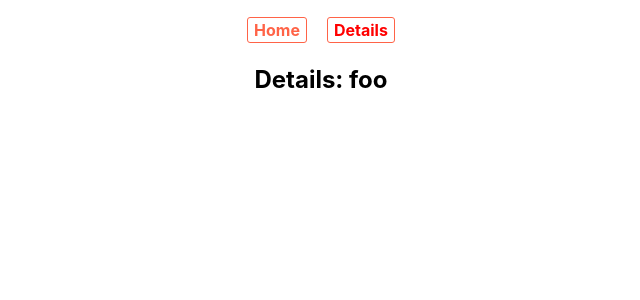
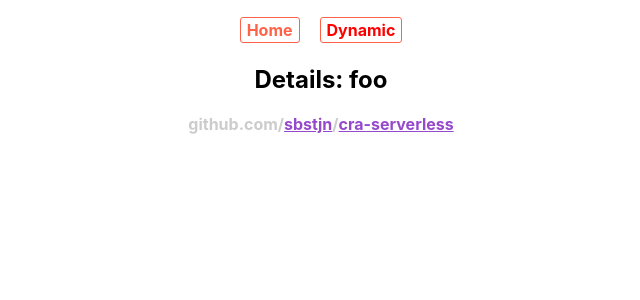
Before and after one commit to evgpan/cra-serverless, a React (Create React App) app: page /details/foo in a window 1280 px wide. Shown: the top 300 px of the page, without its empty margins (319-959 px from the left). Built offline with nearby package versions, Linux system fonts and the light colour scheme.

Commit message:
chore: Update react app

```diff
--- a/src/App.tsx
+++ b/src/App.tsx
@@ -1,11 +1,13 @@
 import React from 'react'
-import styled from 'styled-components'
 import { Helmet } from 'react-helmet-async'
 import { Route, Switch } from 'react-router'
-import { createGlobalStyle } from 'styled-components'
+import styled, { createGlobalStyle } from 'styled-components'
 
+import { Details } from './pages/Details'
+import { NotFound } from './pages/Error'
 import { Home } from './pages/Home'
-import { Details } from './pages/Details'
+
+import { Footer } from './components/Footer'
 import { Navigation } from './components/Navigation'
 
 const GlobalStyles = createGlobalStyle`
@@ -29,7 +31,7 @@ const App: React.FC = () => (
     <GlobalStyles />
 
     <Helmet>
-      <title>CRA Serverless</title>
+      <title>cra-serverless</title>
     </Helmet>
 
     <Wrapper>
@@ -37,8 +39,12 @@ const App: React.FC = () => (
 
       <Switch>
         <Route path="/details/:id" component={Details} />
-        <Route component={Home} />
+        <Route path="/" component={Home} exact />
+
+        <Route component={NotFound} />
       </Switch>
+
+      <Footer />
     </Wrapper>
   </>
 )
--- /dev/null
+++ b/src/components/Footer.tsx
@@ -0,0 +1,19 @@
+import React from 'react'
+import styled from 'styled-components'
+
+const Link = styled.a`
+  color: #9649cb;
+`
+
+const Wrapper = styled.div`
+  font-weight: bold;
+  color: #ccc;
+`
+
+export const Footer = () => (
+  <Wrapper>
+    github.com/
+    <Link href="https://sbstjn.com">sbstjn</Link>/
+    <Link href="https://github.com/sbstjn/cra-serverless">cra-serverless</Link>
+  </Wrapper>
+)
--- a/src/components/Navigation.tsx
+++ b/src/components/Navigation.tsx
@@ -1,8 +1,9 @@
 import React, { useCallback } from 'react'
+import { useLocation, NavLink } from 'react-router-dom'
 import styled from 'styled-components'
-import { useLocation, NavLink } from 'react-router-dom'
 
 const activeClassName = 'active'
+
 const StyledLink = styled(NavLink).attrs({
   activeClassName,
 })`
@@ -46,6 +47,10 @@ export const Navigation = () => {
     return location.pathname.indexOf('details/') > -1
   }, [location.pathname])
 
+  const random = Math.random()
+    .toString(36)
+    .substring(2, 15)
+
   return (
     <Wrapper>
       <List>
@@ -57,11 +62,11 @@ export const Navigation = () => {
 
         <ListItem>
           <StyledLink
-            to="/details/foo"
+            to={'/details/' + random}
             activeClassName={activeClassName}
             isActive={isDetailsActive}
           >
-            Details
+            Dynamic
           </StyledLink>
         </ListItem>
       </List>
--- a/src/pages/Details.tsx
+++ b/src/pages/Details.tsx
@@ -1,6 +1,12 @@
 import React from 'react'
+import { Helmet } from 'react-helmet-async'
 import { withRouter } from 'react-router'
 
-export const Details = withRouter(({ match }) => {
-  return <h2>Details: {match.params.id}</h2>
-})
+export const Details = withRouter(({ match: { params: { id } } }) => (
+  <>
+    <Helmet>
+      <title>Details: {id}</title>
+    </Helmet>
+    <h2>Details: {id}</h2>
+  </>
+))
--- /dev/null
+++ b/src/pages/Error.tsx
@@ -0,0 +1,11 @@
+import React from 'react'
+import { Helmet } from 'react-helmet-async'
+
+export const NotFound = () => (
+  <>
+    <Helmet>
+      <title>Not Found</title>
+    </Helmet>
+    <h2>Not Found</h2>
+  </>
+)
```
Also changed, not shown: src/logo.svg (deleted).
